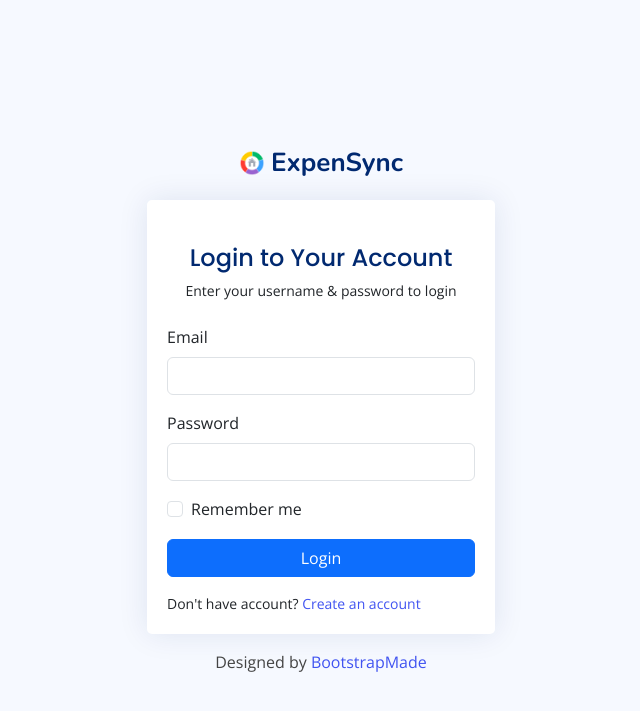
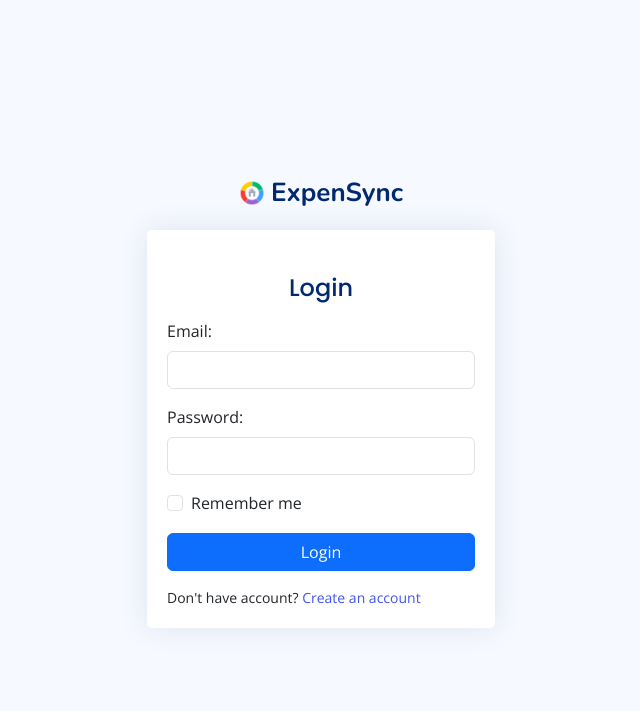
Before and after one commit to F0laf0lu/ExpenSync, a Django app: page /login/ in a window 1280 px wide. Shown: the top 711 px of the page, without its empty margins (319-959 px from the left). Run offline with Django 4.2, Linux system fonts and the light colour scheme; some libraries are stand-ins or nearby versions.

Commit message:
fix templates

```diff
--- a/userauth/templates/userauth/baseauth.html
+++ b/userauth/templates/userauth/baseauth.html
@@ -37,7 +37,7 @@
             <div class="col-lg-4 col-md-6 d-flex flex-column align-items-center justify-content-center">
 
             <div class="d-flex justify-content-center py-4">
-                <a href="index.html" class="logo d-flex align-items-center w-auto">
+                <a href={% url "home" %} class="logo d-flex align-items-center w-auto">
                 <img src={% static "assets/img/logo2.png"%} alt="">
                 <span class="d-none d-lg-block">ExpenSync</span>
                 </a>
@@ -47,11 +47,6 @@
             {% block content %}
 
             {% endblock content %}
-
-
-            <div class="credits">
-                Designed by <a href="https://bootstrapmade.com/">BootstrapMade</a>
-            </div>
 
             </div>
         </div>
--- a/userauth/templates/userauth/login.html
+++ b/userauth/templates/userauth/login.html
@@ -8,14 +8,13 @@
         <div class="card-body">
 
           <div class="pt-4 pb-2">
-            <h5 class="card-title text-center pb-0 fs-4">Login to Your Account</h5>
-            <p class="text-center small">Enter your username & password to login</p>
+            <h5 class="card-title text-center pb-0 fs-4">Login</h5>
           </div>
 
           <form action="" method="POST" class="row g-3 needs-validation" novalidate>
             {% csrf_token %}
             <div class="col-12">
-              <label for="yourUsername" class="form-label">Email</label>
+              <label for="yourUsername" class="form-label">Email:</label>
               <div class="input-group has-validation">
                 <input type="text" name="email" class="form-control" id="yourUsername" required>
                 <div class="invalid-feedback">Please enter your username.</div>
@@ -23,7 +22,7 @@
             </div>
 
             <div class="col-12">
-              <label for="yourPassword" class="form-label">Password</label>
+              <label for="yourPassword" class="form-label">Password:</label>
               <input type="password" name="password" class="form-control" id="yourPassword" required>
               <div class="invalid-feedback">Please enter your password!</div>
             </div>
```
Also changed, not shown: core/templates/base.html (+0 -14 lines), core/templates/reports.html (+11 -3 lines), static/assets/img/di_caprio.jpg (added).
